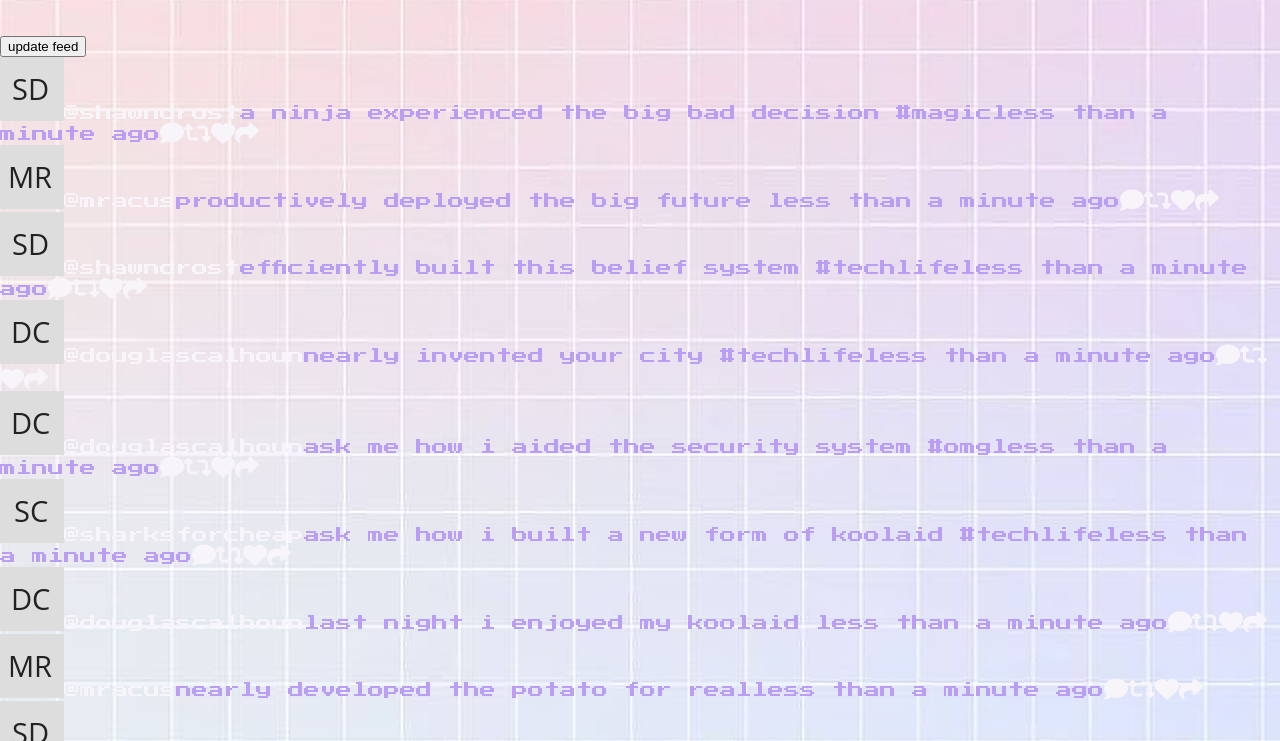
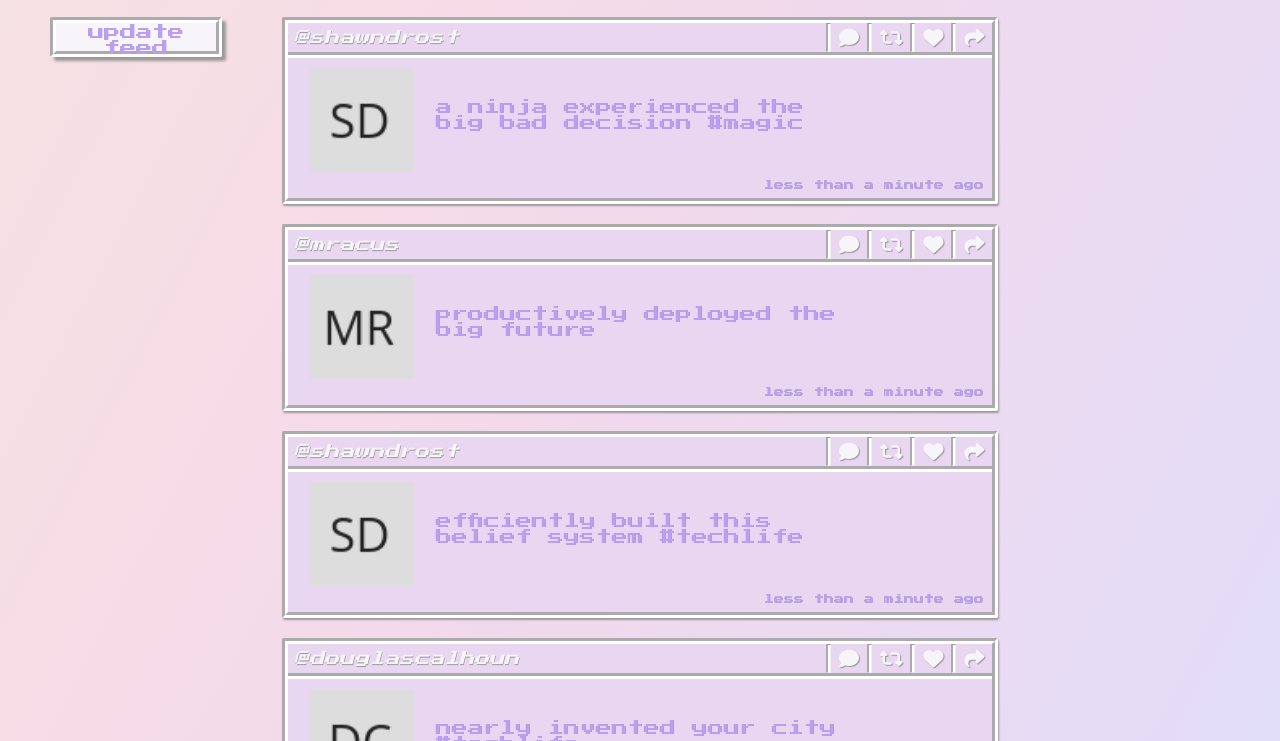
Before and after one commit to qmeng222/Twiddler, a website: page index.html in a window 1280 px wide. Shown: the part 163-904 px from the top of the page. Drawn offline with Linux system fonts and the light colour scheme.

Commit message:
style changes, animations, and events

```diff
--- a/app.js
+++ b/app.js
@@ -6,9 +6,13 @@ $(document).ready(function(){
   var $title = $('<h1>twiddler<h1>');
   $title.appendTo($app);
 
+  // Adds content container
+  var $container = $('<div id="content"></div>');
+  $app.append($container);
+
   // Event handler function for title click
   var handleTitleClick = function(event) {
-    alert('The title of the page is: ' + event.target.innerText);
+    location.reload();
   };
 
   // Event listener for title click
@@ -16,11 +20,11 @@ $(document).ready(function(){
 
   // Adds update feed button
   var $button = $('<button id="update-feed">update feed</button>');
-  $app.append($button);
+  $container.append($button);
 
   // Adds home feed division for tweets
   var $home_feed = $('<div id="feed"></div>');
-  $app.append($home_feed);
+  $container.append($home_feed);
 
   // Event handler function for rendering feed
   var renderFeed = function(event, user) {
@@ -35,9 +39,16 @@ $(document).ready(function(){
       var tweet = stream[i];
       var $tweet = $('<div class="tweet"></div>');
       $tweet.prependTo($home_feed);
-      //profile pic child element
+      //top bar container
+      var $top_bar = $('<div class="top-bar"></div>');
+      //icon container
+      var $icon_container = $('<div class="icon-container"></div>');
+      $icon_container.prepend($('<hr>'));
+      //profile pic in image container
+      var $image_container = $('<div class="image-container"></div>');
       var $profile_pic = $('<img class="profile-photo">');
       $profile_pic.attr('src', tweet.profilePhotoURL);
+      $image_container.append($profile_pic);
       //username child element
       var $username = $('<span class="username"></span');
       $username.text('@' + tweet.user);
@@ -47,16 +58,22 @@ $(document).ready(function(){
       //timestamp child element
       var $timestamp = $('<span class="timestamp"></span>');
       $timestamp.text(jQuery.timeago(tweet.created_at));
-      //comment icon
-      var $comment = $('<i class="fas fa-comment icon comment"></i>');
-      //retweet icon
-      var $retweet = $('<i class="fas fa-retweet icon retweet"></i>');
-      //like icon
-      var $like = $('<i class="fas fa-heart icon like"></i>');
-      //share icon
-      var $share = $('<i class="fas fa-share icon share"></i>');
+      //comment icon in icon container
+      var $comment = $('<i class="fas fa-comment fa-lg icon comment"></i>');
+      $icon_container.append($comment, $('<hr>'));
+      //retweet icon in icon container
+      var $retweet = $('<i class="fas fa-retweet fa-lg icon retweet"></i>');
+      $icon_container.append($retweet, $('<hr>'));
+      //like icon in icon container
+      var $like = $('<i class="fas fa-heart fa-lg icon like"></i>');
+      $icon_container.append($like, $('<hr>'));
+      //share icon in icon container
+      var $share = $('<i class="fas fa-share fa-lg icon share"></i>');
+      $icon_container.append($share);
+      //append icons and username to top bar
+      $top_bar.append($username, $icon_container);
       //append tweet elements to tweet
-      $tweet.append($profile_pic, $username, $message, $timestamp, $comment, $retweet, $like, $share);
+      $tweet.append($image_container, $top_bar, $message, $timestamp);
     }
   };
 
--- a/package.json
+++ b/package.json
@@ -1,5 +1,8 @@
 {
   "devDependencies": {
     "cypress": "^9.4.1"
+  },
+  "dependencies": {
+    "pixel-borders": "^1.1.4"
   }
 }
--- a/styles.css
+++ b/styles.css
@@ -1,3 +1,5 @@
+@import "/path/to/pixel-borders.scss";
+
 /* These CSS rules apply to the <html>, <body>, and <div id="app"> HTML elements in index.html */
 html, body, #app {
   min-height: 100vh;
@@ -8,27 +10,145 @@ html, body, #app {
 providing a space for you to apply styles to your app's outermost HTML element - the #app itself. */
 
 #app {
-  background-image: url("assets/img/grid-background.v1.jpg");
+  background-image: url('assets/img/grid-png-43575.png');
+  background: linear-gradient(to right bottom, #f6e2e3, #f6dfe4, #f6dde6, #f4dbe9, #f0d9ec, #eddaf0, #e9dbf3, #e4dcf6, #e1e0f9, #dfe3fa, #dee7fc, #ddeafc);
   background-color: white;
   color: #B99EF3;
   font-family: 'Press Start 2P', cursive;
 }
 
+#content {
+  display: grid;
+  grid-template-columns: 1fr 150px 436px 150px 1fr;
+}
+
 h1 {
   margin-top: 0;
+  margin-bottom: 20px;
   text-align: center;
   line-height: 160px;
   color: #B99EF3;
   font-family: 'Press Start 2P', cursive;
   font-size: 56px;
+  text-shadow: 5px 5px #999;
+}
+
+h1:active {
+  text-shadow: 4px 4px #999;
+  transform: translateY(4px);
+}
+
+#feed {
+  grid-column: 2 / span 3;
+}
+
+button {
+  grid-column: 1 / 2;
+  height: 40px;
+  margin-left: 50px;
+  margin-right: 50px;
+  border: 6px groove white;
+  border-radius: 2px;
+  font-family: 'Press Start 2P', cursive;
+  font-size: 16px;
+  color: #B99EF3;
+  box-shadow: 4px 4px 3px #999;
+  background-color: #f7f5fa;
+  text-shadow: 0.25px 0.25px #999;
+}
+
+button:hover {
+  background-color: #ece9f0;
+  border: 6px groove #f7f5fa;
+}
+
+button:active {
+  box-shadow: 3px 3px 3px #888;
+  transform: translateY(3px);
+}
+
+.tweet {
+  display: grid;
+  grid-template-columns: 21% 58% 21%;
+  grid-template-rows: 20% 65% 15%;
+  height: 175px;
+  border: 6px groove white;
+  border-radius: 2px;
+  margin: 0 10px 20px 10px;
+  background-color: #E9D7F1;
+  box-shadow: 1px 2px 2px #999;
+}
+
+.top-bar {
+  grid-area: 1 / 1 / 2 / 4;
+  display: flex;
+  border-bottom: 6px groove white;
+  justify-content: space-between;
+  padding: 6px;
+}
+
+.message {
+  grid-area: 2 / 2 / 3 / 3;
+  display: flex;
+  align-items: center;
+  text-shadow: 0.25px 0.25px #999;
+}
+
+.username {
+  display: flex;
+  justify-content: flex-start;
+  align-items: center;
+  color: #f7f5fa;
+  font-style: italic;
+  font-size: 15px;
+  text-shadow: 0.5px 0.5px #999;
+}
+
+.username:hover {
+  color: #B99EF3;
+}
+
+.username:active {
+  text-shadow: 0.3px 0.3px #666;
+  transform: translateX(0.5px) translateY(0.5px);
+}
+
+.image-container {
+  grid-area: 2 / 1 / 3 / 2;
+  display: flex;
+  justify-content: center;
+  padding-top: 10px;
+}
+
+.icon-container {
+  display: flex;
+  justify-content: space-around;
+  align-items: center;
+  width: 160px;
 }
 
 .icon {
-  font-size: 24px;
   color: #f7f5fa;
+  text-shadow: 1px 1px 1px #999;
+  padding: 8px;
 }
 
-.username {
-  font-family: 'Press Start 2P', cursive;
-  color: #f7f5fa;
+.icon:active {
+  transform: translateX(0.5px) translateY(0.5px);
 }
+
+hr {
+  height: 27px;
+  border-left: 4px groove white;
+}
+
+.timestamp {
+  grid-area: 3 / 2 / 4 / 4;
+  display: flex;
+  justify-content: flex-end;
+  align-items: flex-end;
+  font-size: 10px;
+  font-weight: lighter;
+  padding: 8px;
+  text-shadow: 0.1px 0.1px #999;
+}
```
Also changed, not shown: assets/img/grid-png-43575.png (added), 1 other file.
